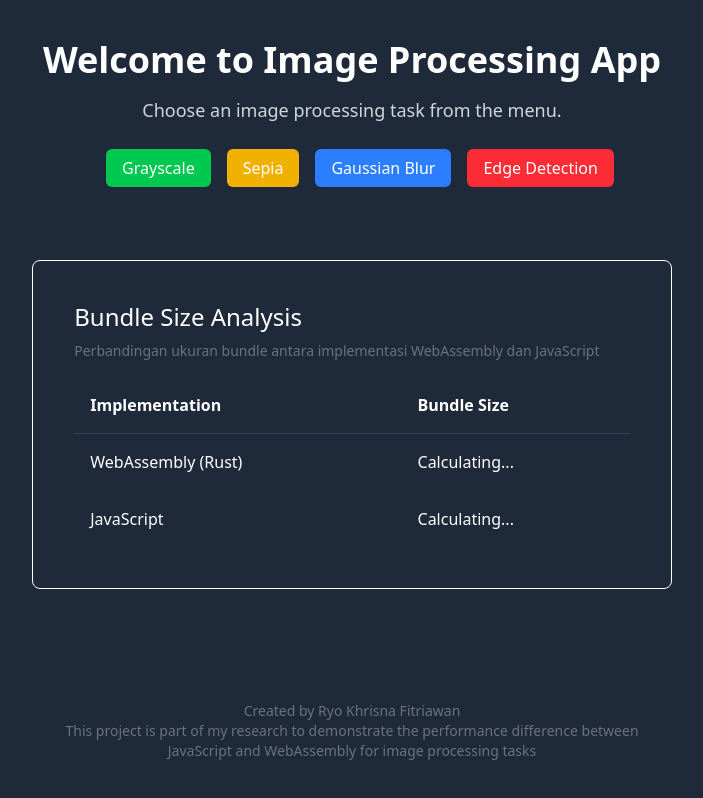
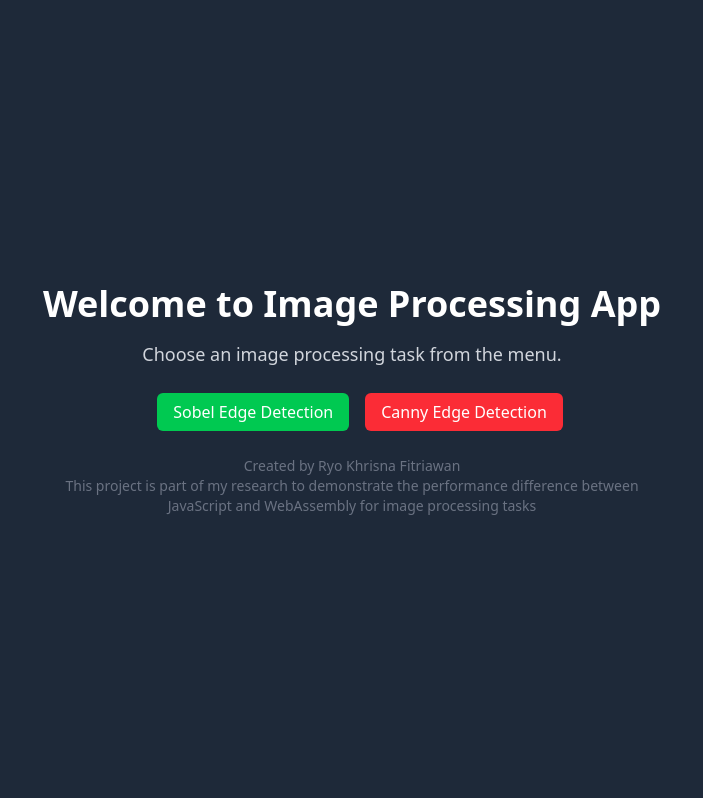
Before and after one commit to ryokf/wasm-image-processing-comparison, a React (Vite) app in the folder frontend/: page / in a window 1280 px wide. Shown: the whole page, without its empty margins (288-991 px from the left). Built offline with nearby package versions, Linux system fonts and the light colour scheme; no server answers.

Commit message:
feat: Update homepage to offer specific Sobel and Canny edge detection, remove `BundleAnalysis`, and create `src.zip`.

```diff
--- a/frontend/src/pages/HomePage.jsx
+++ b/frontend/src/pages/HomePage.jsx
@@ -4,23 +4,23 @@ import BundleAnalysis from '../components/BundleAnalysis';
 function HomePage() {
 
     return (
-        <>
         <div className='flex flex-col items-center justify-center h-screen w-screen bg-gray-800'>
             <h1 className='text-4xl font-bold mb-4 text-white'>Welcome to Image Processing App</h1>
             <p className='text-lg text-gray-300'>Choose an image processing task from the menu.</p>
             <div className='mt-8 text-gray-300'>
-                    <Link to="/grayscale" className='bg-green-500 !text-white px-4 py-2 rounded-md hover:bg-green-600 ml-4'>Grayscale</Link>
+                {/* <Link to="/grayscale" className='bg-green-500 !text-white px-4 py-2 rounded-md hover:bg-green-600 ml-4'>Grayscale</Link>
                 <Link to="/sepia" className='bg-yellow-500 !text-white px-4 py-2 rounded-md hover:bg-yellow-600 ml-4'>Sepia</Link>
                 <Link to="/blur" className='bg-blue-500 !text-white px-4 py-2 rounded-md hover:bg-blue-600 ml-4'>Gaussian Blur</Link>
-                    <Link to="/edge-detection" className='bg-red-500 !text-white px-4 py-2 rounded-md hover:bg-red-600 ml-4'>Edge Detection</Link>
+                <Link to="/edge-detection" className='bg-red-500 !text-white px-4 py-2 rounded-md hover:bg-red-600 ml-4'>Edge Detection</Link> */}
+                <Link to="/edge-detection-sobel" className='bg-green-500 !text-white px-4 py-2 rounded-md hover:bg-green-600 ml-4'>Sobel Edge Detection</Link>
+                <Link to="/edge-detection-canny" className='bg-red-500 !text-white px-4 py-2 rounded-md hover:bg-red-600 ml-4'>Canny Edge Detection</Link>
             </div>
-                <BundleAnalysis></BundleAnalysis>
+            {/* <BundleAnalysis></BundleAnalysis> */}
             <div className='mt-8 text-center max-w-xl'>
                 <p className='text-sm text-gray-500'>Created by Ryo Khrisna Fitriawan</p>
                 <p className='text-sm text-gray-500'>This project is part of my research to demonstrate the performance difference between JavaScript and WebAssembly for image processing tasks</p>
             </div>
         </div>
-        </>
     )
 }
 
```
Also changed, not shown: 2 other files (tests, documents, lock files or other folders). Lines whose indentation alone changed are shown as unchanged.
